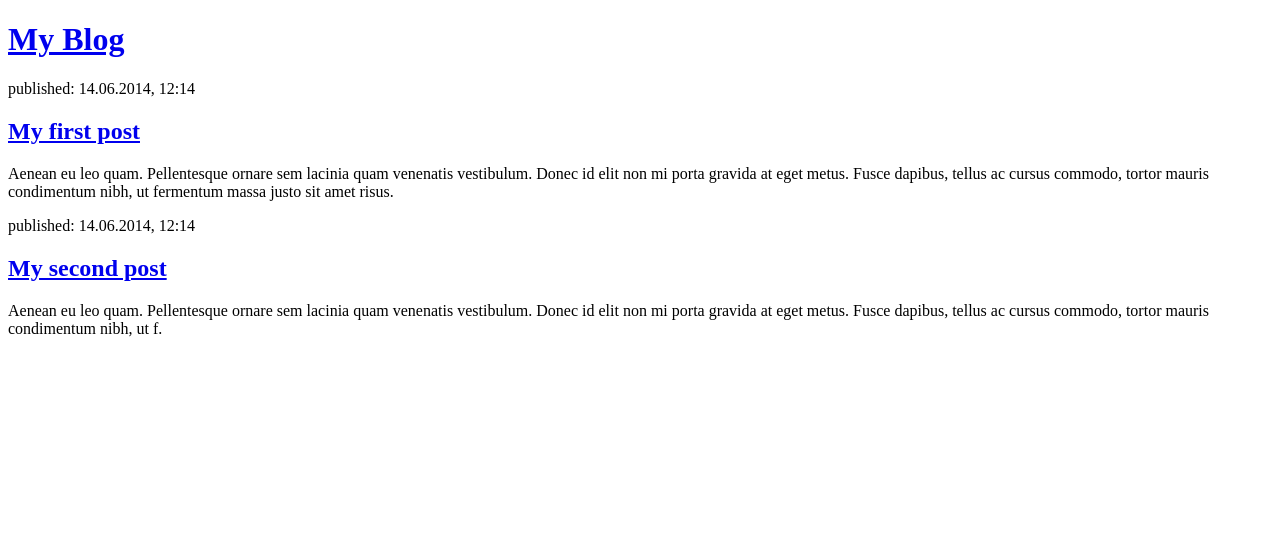
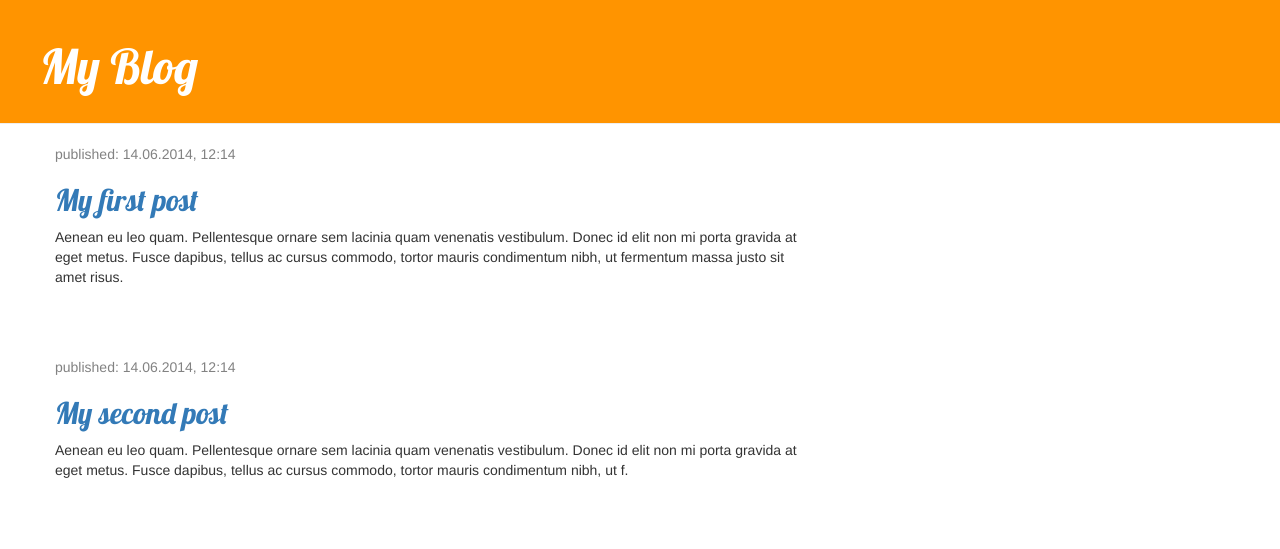
Before and after one commit to codefoxut/pyframeworks, a Django app: page /blog/ in a window 1280 px wide. Shown: the top 549 px of the page. Run offline with Django 3.2, Linux system fonts and the light colour scheme; data that the repository does not hold is empty; parts of the project's set-up code (start-up, migrations or seed data) failed here and were passed over; some libraries are stand-ins or nearby versions.

Commit message:
css added

```diff
--- /dev/null
+++ b/blog/static/blog/css/blog.css
@@ -0,0 +1,54 @@
+body {
+    /*padding-left: 15px;*/
+}
+h1 a {
+    color: #0341FC;
+    font-family: 'Lobster';
+}
+
+.page-header {
+    background-color: #ff9400;
+    margin-top: 0;
+    padding: 20px 20px 20px 40px;
+}
+
+.page-header h1, .page-header h1 a, .page-header h1 a:visited, .page-header h1 a:active {
+    color: #ffffff;
+    font-size: 36pt;
+    text-decoration: none;
+}
+
+.content {
+    margin-left: 40px;
+}
+
+h1, h2, h3, h4 {
+    font-family: 'Lobster', cursive;
+}
+
+.date {
+    color: #828282;
+}
+
+.save {
+    float: right;
+}
+
+.post-form textarea, .post-form input {
+    width: 100%;
+}
+
+.top-menu, .top-menu:hover, .top-menu:visited {
+    color: #ffffff;
+    float: right;
+    font-size: 26pt;
+    margin-right: 20px;
+}
+
+.post {
+    margin-bottom: 70px;
+}
+
+.post h1 a, .post h1 a:visited {
+    color: #000000;
+}
--- a/blog/templates/blog/post_list.html
+++ b/blog/templates/blog/post_list.html
@@ -1,35 +1,53 @@
 <!DOCTYPE html>
+{% load staticfiles %}
 <html lang="en">
 <head>
     <meta charset="UTF-8">
     <title>My Blog</title>
+    <link rel="stylesheet" href="//maxcdn.bootstrapcdn.com/bootstrap/3.2.0/css/bootstrap.min.css">
+    <link rel="stylesheet" href="//maxcdn.bootstrapcdn.com/bootstrap/3.2.0/css/bootstrap-theme.min.css">
+    <link href="//fonts.googleapis.com/css?family=Lobster&subset=latin,latin-ext" rel="stylesheet" type="text/css">
+    <link rel="stylesheet" href="{% static 'blog/css/blog.css' %}">
 </head>
 <body>
-    <div>
+    <div class="page-header">
         <h1><a href="/">My Blog</a></h1>
     </div>
 
-    <div>
+    <div class="content container">
+        <div class="row">
+            <div class="col-md-8">
+
+                <div class="post">
+                    <div class="date">
                         <p>published: 14.06.2014, 12:14</p>
+                    </div>
                     <h2><a href="#">My first post</a></h2>
                     <p>Aenean eu leo quam. Pellentesque ornare sem lacinia quam venenatis vestibulum. Donec id elit non mi porta gravida
                         at eget metus. Fusce dapibus, tellus ac cursus commodo, tortor mauris condimentum nibh, ut fermentum massa justo
                         sit amet risus.</p>
                 </div>
 
-    <div>
+                <div class="post">
+                    <div class="date">
                         <p>published: 14.06.2014, 12:14</p>
+                    </div>
                     <h2><a href="#">My second post</a></h2>
                     <p>Aenean eu leo quam. Pellentesque ornare sem lacinia quam venenatis vestibulum. Donec id elit non mi porta gravida
                         at eget metus. Fusce dapibus, tellus ac cursus commodo, tortor mauris condimentum nibh, ut f.</p>
                 </div>
 
                 {% for post in posts %}
-    <div>
+                <div class="post">
+                    <div class="date">
                         <p>published: {{ post.published_date }}</p>
-        <h1><a href="#">{{ post.title }}</a></h1>
+                    </div>
+                    <h2><a href="#">{{ post.title }}</a></h2>
                     <p>{{ post.text|linebreaksbr }}</p>
                 </div>
                 {% endfor %}
+            </div>
+        </div>
+    </div>
 </body>
 </html>
--- a/polls/templates/polls/base.html
+++ b/polls/templates/polls/base.html
@@ -1,9 +1,9 @@
 {% extends 'admin/index.html' %}
-{% load static %}
+{% load staticfiles %}
 {% block extrahead %}
 {{ block.super }}
 
-<link rel="stylesheet" type="text/css" href="{% static 'polls/style.css' %}" />
+<link rel="stylesheet" type="text/css" href="{% static 'polls/css/style.css' %}" />
 {% endblock %}
 {% block title %} {%if not title %}Polls App{% else %} {{title}} {% endif %}{% endblock %}
 
```
Also changed, not shown: polls/static/polls/css/style.css (renamed from polls/static/polls/style.css). Lines whose indentation alone changed are shown as unchanged.
